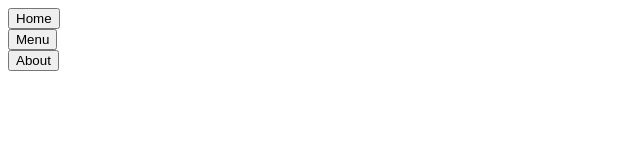
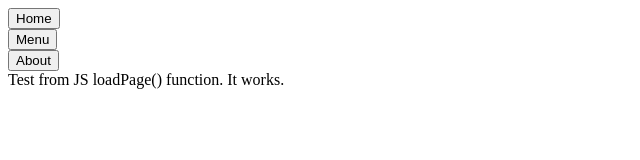
Before and after one commit to Developer9719/RestaurantPage, a website built with webpack: page src/template.html in a window 1280 px wide. Shown: the whole page, without its empty margins (0-640 px from the left). Built offline with nearby package versions, Linux system fonts and the light colour scheme.

Commit message:
Successfully adding HTML content via script code

```diff
--- a/src/index.js
+++ b/src/index.js
@@ -1 +1,5 @@
-console.log("Test. Script is running.");
+// console.log("Test. Script is running.");
+
+import { loadPage } from "./pageLoad.js";
+
+loadPage();
--- /dev/null
+++ b/src/pageLoad.js
@@ -0,0 +1,5 @@
+export function loadPage() {
+    // Creates the basic structure of the webpage
+    const content = document.getElementById("content");
+    content.innerHTML = `Test from JS loadPage() function. It works.`;
+}
--- a/src/template.html
+++ b/src/template.html
@@ -17,6 +17,10 @@
             <button>About</button>
         </nav>
     </header>
+
+    <div id="content">
+        <!-- Content will be dynamically loaded here -->
+    </div>
     <!-- No script tag needed. HTML Webpack Plugin will add the output file from its configuration here
      automatically-->
 </body>
```
